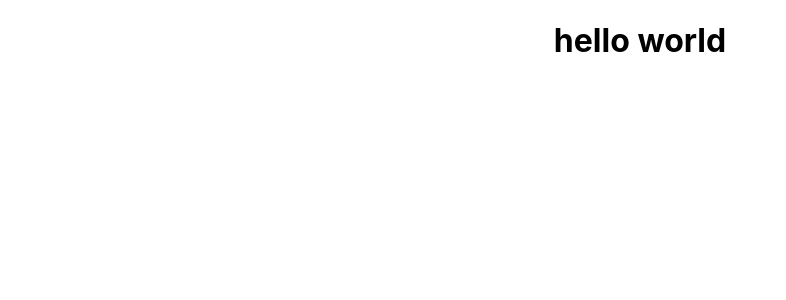
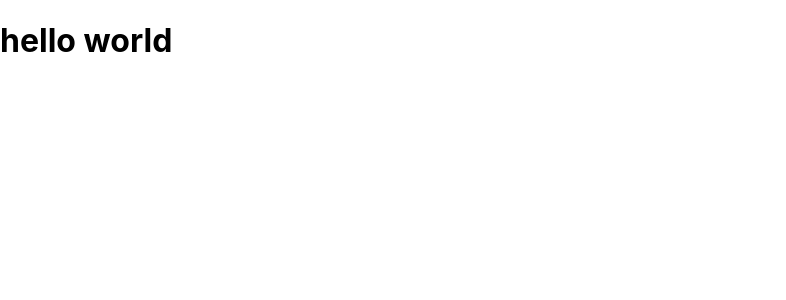
Before and after one commit to hamzazaka/react-moviezilla, a React (Create React App) app in the folder react-movie/: page / in a window 1280 px wide. Shown: the top 300 px of the page, without its empty margins (0-786 px from the left). Built offline with nearby package versions, Linux system fonts and the light colour scheme.

Commit message:
adding bootstrap

```diff
--- a/react-movie/package.json
+++ b/react-movie/package.json
@@ -6,6 +6,7 @@
     "@testing-library/jest-dom": "^5.11.4",
     "@testing-library/react": "^11.1.0",
     "@testing-library/user-event": "^12.1.10",
+    "bootstrap": "^5.1.3",
     "react": "^17.0.2",
     "react-dom": "^17.0.2",
     "react-scripts": "4.0.3",
--- a/react-movie/src/App.js
+++ b/react-movie/src/App.js
@@ -3,7 +3,7 @@ import './App.css';
 
 function App() {
   return (
-    <div className="App">
+    <div className="">
       <h1>hello world</h1>
     </div>
   );
```
Also changed, not shown: 2 other files (tests, documents, lock files or other folders).
